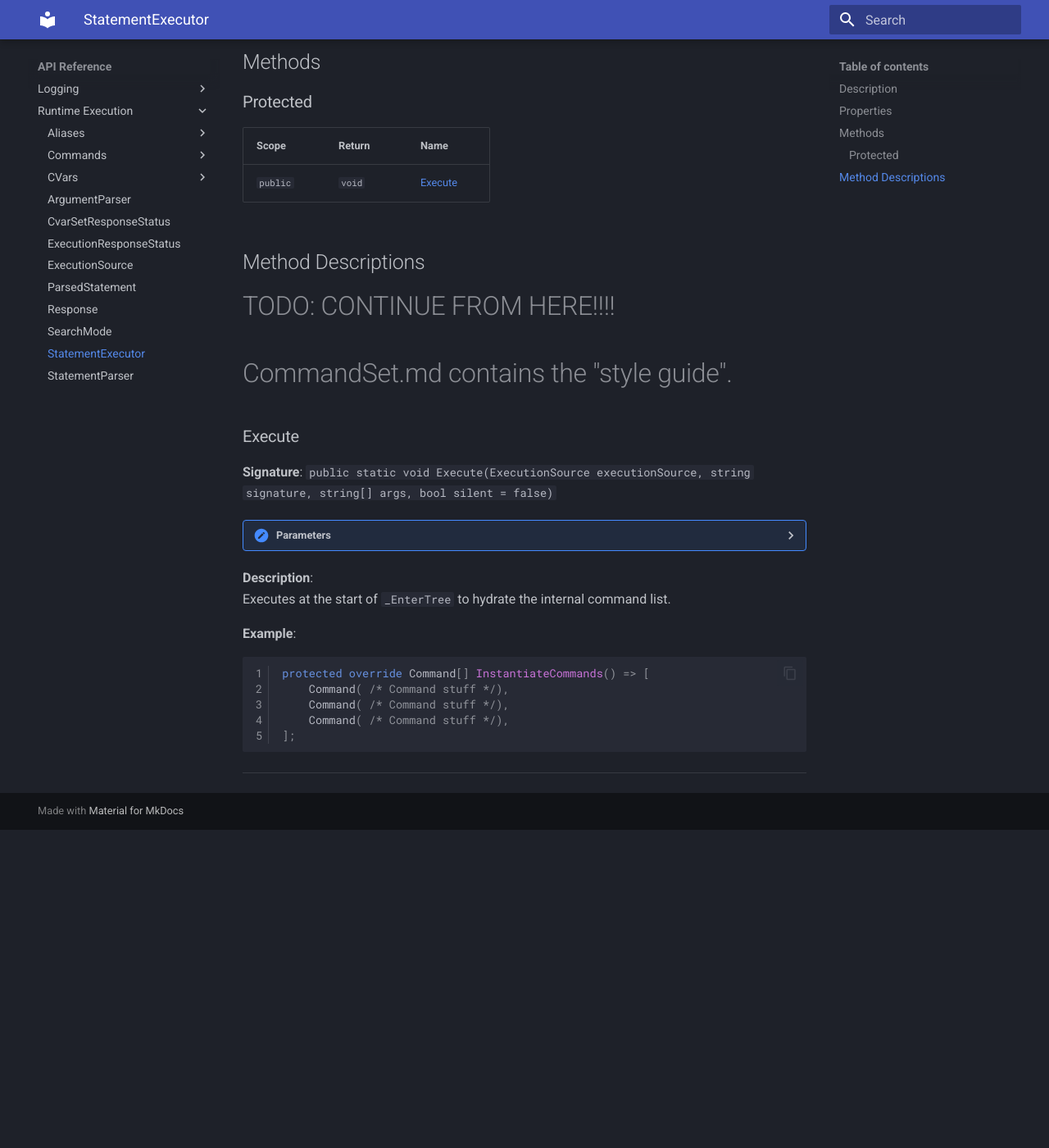
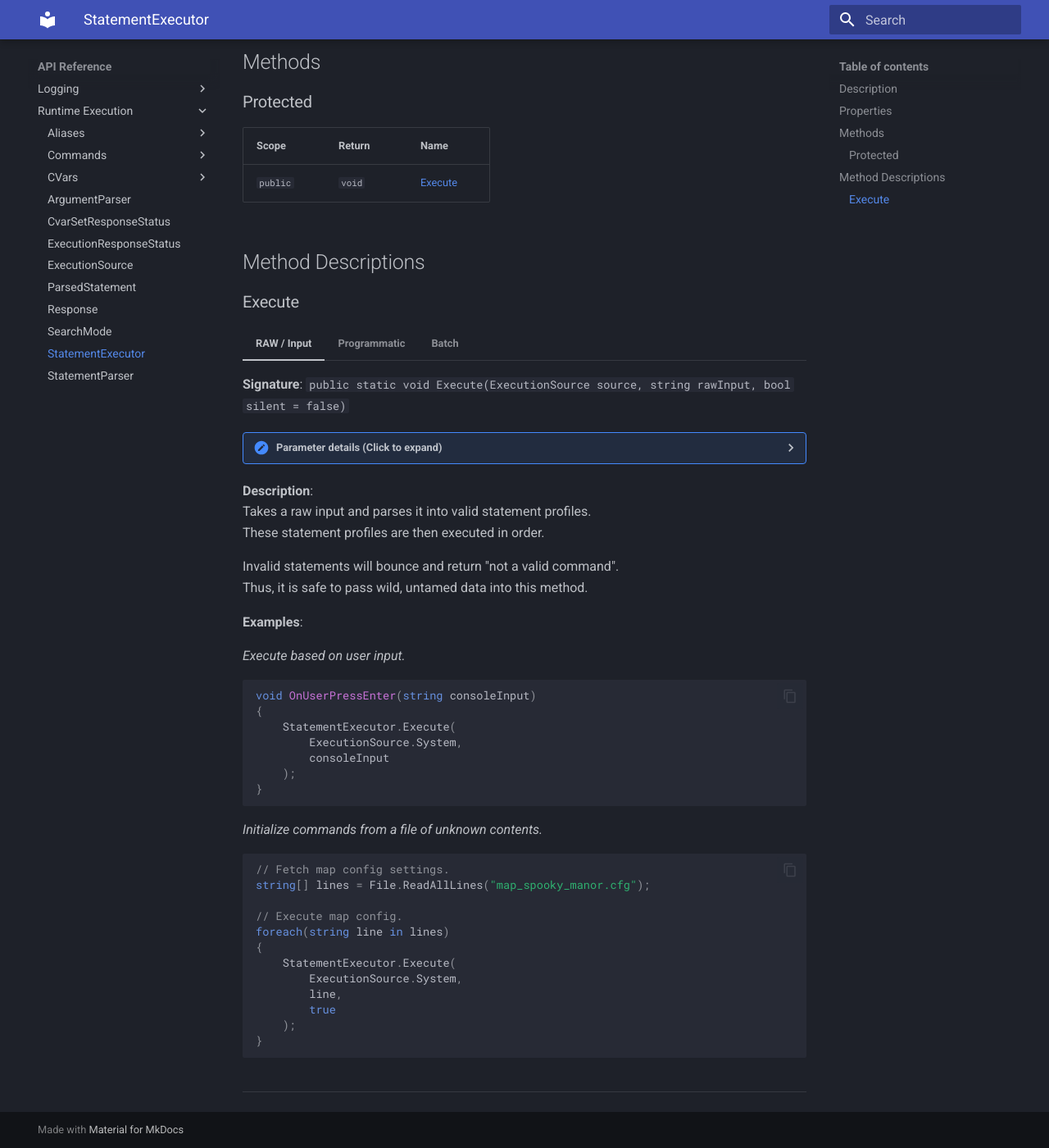
Before and after one commit to VonRiddarn/PikeConsole, an MkDocs documentation site: the page built from docs/api/RuntimeExecution/StatementExecutor.md, in a window 1280 px wide and 1400 px high, scrolled down 654 px. Shown: the whole window at 82% size. Built offline with MkDocs 1.6.1 and Material for MkDocs 9.7.7, drawn with Linux system fonts in a browser that asks for light colours; before the commit the page ends 1666 px from its top, so only the background shows below that.

Commit message:
docs: add statement executor api ref

````diff
--- a/docs/api/RuntimeExecution/StatementExecutor.md
+++ b/docs/api/RuntimeExecution/StatementExecutor.md
@@ -23,52 +23,172 @@
 
 ## Method Descriptions
 
-# TODO: CONTINUE FROM HERE!!!!
-# CommandSet.md contains the "style guide".
+### Execute
 
-### Execute
-**Signature**: `public static void Execute(ExecutionSource executionSource, string signature, string[] args, bool silent = false)`
+=== "RAW / Input"
+	**Signature**: `public static void Execute(ExecutionSource source, string rawInput, bool silent = false)`
 
-/// details | Parameters
-`Signature` : `string`
-: The command signature used to call the command, eg: `my_echo`
+	/// details | Parameter details (Click to expand)
+	[ExecutionSource](../RuntimeExecution/ExecutionSource.md) : `source`
+	: The entity wanting to execute this statement. Can be `Player` or `System`.
+	_Note: Executing as `System` bypasses cheat protection._
 
-`ShortDesc` : `string`
-: A summary description of the command, preferably a one-liner.
+	`string` : `rawInput`
+	: Raw, unparsed input. Usually provided from a line in a config, or user input through the console.
 
-: **Example**:
-`Joins and echoes the arguments back to the caller`
+	: **Example**:
+	`echo Hello World!; echo "Hello back at you!"`
 
-`LongDesc` : `string?`
-: An optional longer (multi-line) description of the command providing more context.
 
-`Usage` : `string`
-: Usage instructions for the command.
+	`bool` : `silent` def `false`
+	: If set to true, success commands are supressed.
+	Useful for supressing console spam when a system sets a large amount of variables
+	```
+	ph_gravity set to 3
+	pl_speed set to 25
+	pl_jump_force set to 33
+	...
+	```
 
-: **Example**:
-`my_echo [args...]`
+	: /// note | _Errors_ will always log.
+	///
+	///
 
-`IsCheat` : `bool`
-: Defines if `cheatmode` must be active to run this command **in the console**.
+	**Description**:
+	Takes a raw input and parses it into valid statement profiles.
+	These statement profiles are then executed in order.
 
-: /// note | Internal systems can still run commands tagged with cheats
-///
+	Invalid statements will bounce and return "not a valid command".
+	Thus, it is safe to pass wild, untamed data into this method.
 
-`Action` : `Func<string[], Response<ExecutionResponseStatus>>`
-: A method that takes in a string array and returns a Response.
 
-: /// note | All action methods **must** return a response.
-///
-///
-**Description**:
-Executes at the start of `_EnterTree` to hydrate the internal command list.
+	**Examples**:
 
-**Example**:
-```csharp {linenums="1"}
-protected override Command[] InstantiateCommands() => [
-	Command( /* Command stuff */),
-	Command( /* Command stuff */),
-	Command( /* Command stuff */),
-];
-```
+	_Execute based on user input._
+	```csharp
+
+	void OnUserPressEnter(string consoleInput)
+	{
+		StatementExecutor.Execute(
+			ExecutionSource.System,
+			consoleInput
+		);
+	}
+	```
+
+	_Initialize commands from a file of unknown contents._
+	```csharp
+
+	// Fetch map config settings.
+	string[] lines = File.ReadAllLines("map_spooky_manor.cfg");
+
+	// Execute map config.
+	foreach(string line in lines)
+	{
+		StatementExecutor.Execute(
+			ExecutionSource.System,
+			line,
+			true
+		);
+	}
+	```
+
+=== "Programmatic"
+	**Signature**: `public static void Execute(ExecutionSource executionSource, string signature, string[] args, bool silent = false)`
+
+	/// details | Parameter details (Click to expand)
+	[ExecutionSource](../RuntimeExecution/ExecutionSource.md) : `source`
+	: The entity wanting to execute this statement. Can be `Player` or `System`.
+	_Note: Executing as `System` bypasses cheat protection._
+
+	`string` : `signature`
+	: The signature of the command to execute.
+
+	: **Example**:
+	`echo`
+
+	`string[]` : `args`
+	: The arguments to pass through with the command signature.
+
+	: **Example**:
+	`["Hello", "world!"]`
+
+	`bool` : `silent` def `false`
+	: If set to true, success commands are supressed.
+	Useful for supressing console spam when a system sets a large amount of variables
+	```
+	ph_gravity set to 3
+	pl_speed set to 25
+	pl_jump_force set to 33
+	...
+	```
+
+	: /// note | _Errors_ will always log.
+	///
+	///
+
+	**Description**:
+	Takes the signature of a command and passes arguments into its execution method.
+	If the command returns a response, the response is logged before proceeding.
+
+	**Examples**:
+
+	_Print back "Hello World!"_
+	```csharp
+
+	StatementExecutor.Execute(
+		ExecutionSource.System,
+		"echo",
+		["Hello", "World!"],
+	);
+	```
+
+	_Silently set "ph_gravity" without confirmation._
+	```csharp
+
+	StatementExecutor.Execute(
+		ExecutionSource.System,
+		"ph_gravity",
+		["3"],
+		true
+	);
+	```
+
+=== "Batch"
+	**Signature**: `public static void Execute(ExecutionSource source, ParsedStatement[] parsedStatements, bool silent = false)`
+
+	/// details | Parameter details (Click to expand)
+	[ExecutionSource](../RuntimeExecution/ExecutionSource.md) : `source`
+	: The entity wanting to execute this statement. Can be `Player` or `System`.
+	_Note: Executing as `System` bypasses cheat protection._
+
+	[ParsedStatement](../RuntimeExecution/ParsedStatement.md)`[]` : `parsedStatements`
+	: A list of pre-parsed statement objects.
+	Usually returned from the [StatementParser](../RuntimeExecution/StatementParser.md) class.
+
+	: **Example**:
+	```csharp
+	{
+		Signature: "echo";
+		Arguments = ["Hello", "world!"];
+	}
+	```
+
+	`bool` : `silent` def `false`
+	: If set to true, success commands are supressed.
+	Useful for supressing console spam when a system sets a large amount of variables
+	```
+	ph_gravity set to 3
+	pl_speed set to 25
+	pl_jump_force set to 33
+	...
+	```
+
+	: /// note | _Errors_ will always log.
+	///
+	///
+
+	**Description**:
+	Takes a parsed statement and executes the signature with the accompanied arguments. Mainly for internal use, but could work well with a statement container-like structure.
+
 ---
````
